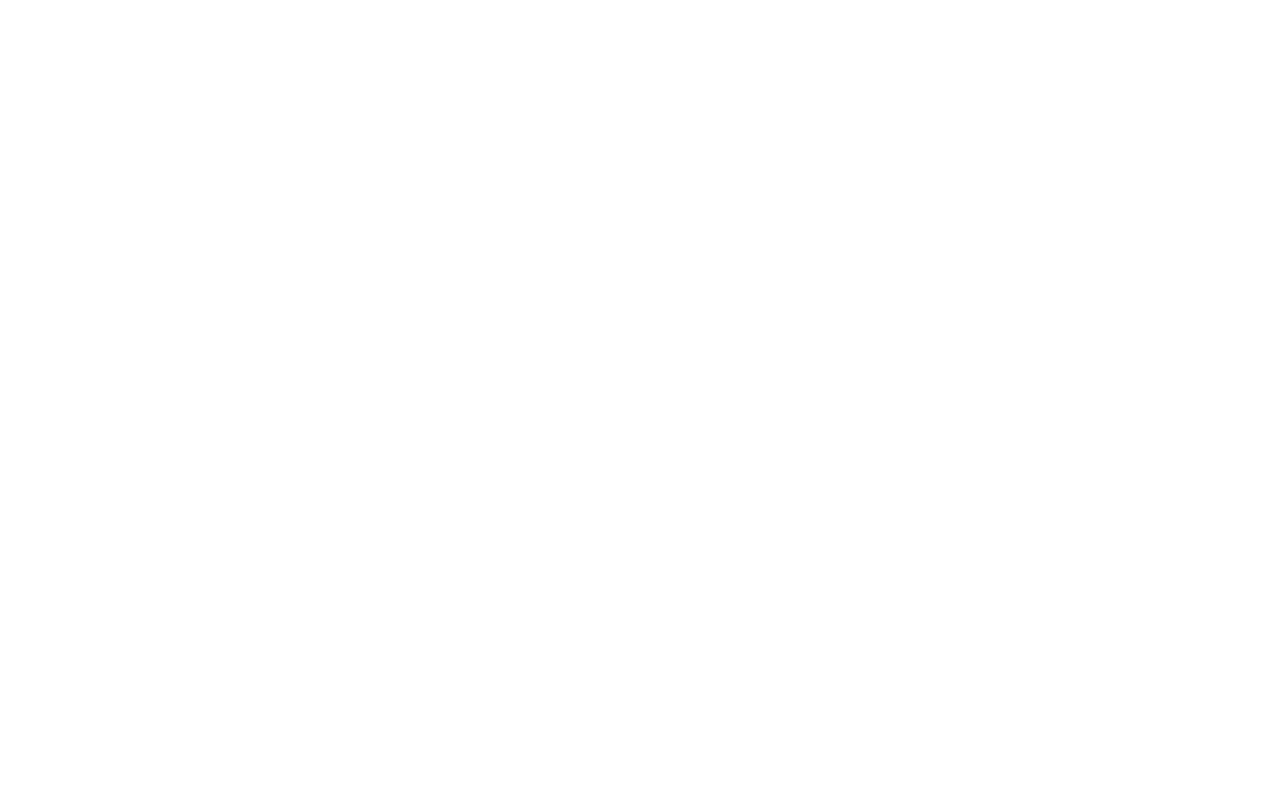
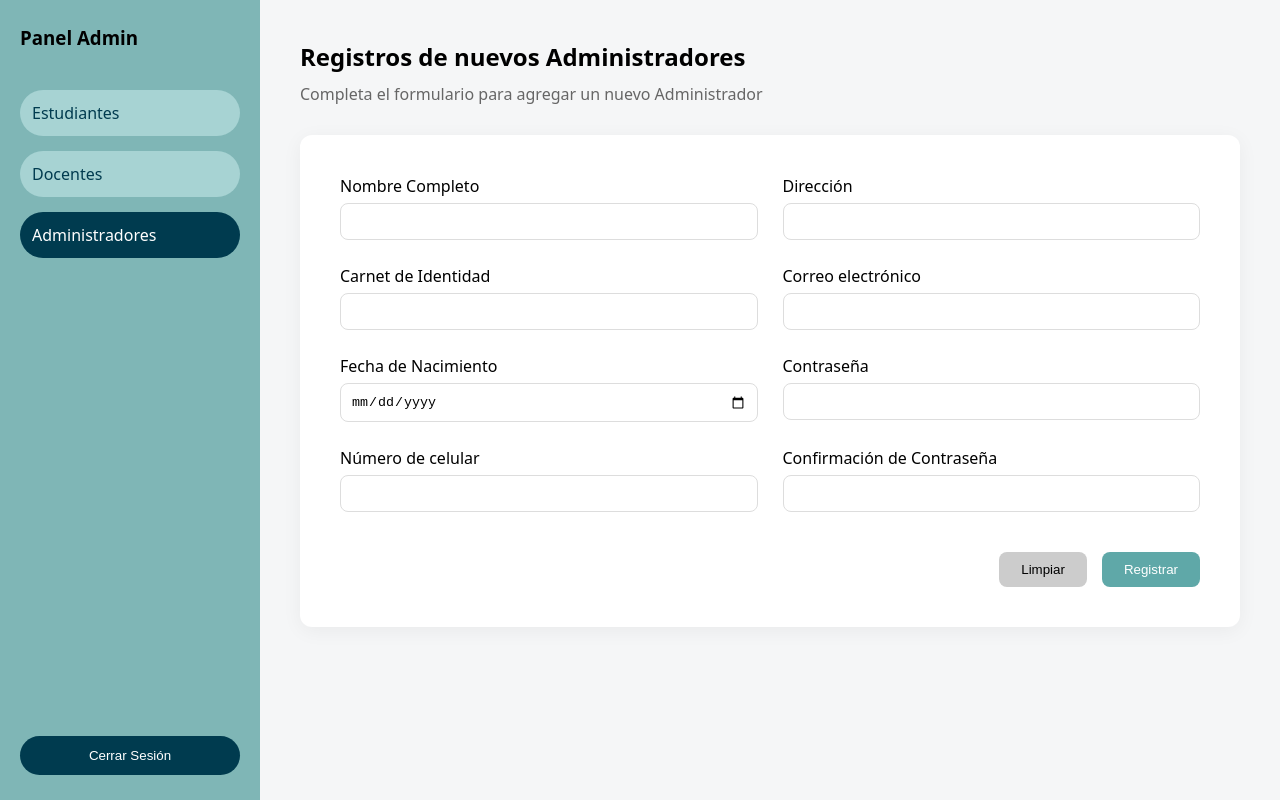
Before and after one commit to Kira2602/Frontend-Sistema-Inscripcion-Cursos, a Vue app: page /seguridad/registrarAdmin in a window 1280 px wide. Before the commit this address had no page. Built offline with nearby package versions, Linux system fonts and the light colour scheme.

Commit message:
Creación inicial de Módulo de seguridad.
- Uso de sidebar para navegar
- Creación del formulario de agregado de administradores

```diff
--- /dev/null
+++ b/src/layouts/SeguridadLayout.vue
@@ -0,0 +1,28 @@
+<template>
+  <div class="admin-container">
+    <Sidebar />
+
+    <div class="content">
+      <router-view />
+    </div>
+  </div>
+</template>
+
+<script setup>
+import Sidebar from '../modulos/seguridad/components/sidebar.vue';
+</script>
+
+<style scoped>
+.admin-container {
+  display: flex;
+  height: 100%;
+}
+
+.content {
+  height: 100%;
+  flex: 1;
+  padding: 40px;
+  background: #f5f6f7;
+  overflow-y: auto;
+}
+</style>
--- a/src/main.js
+++ b/src/main.js
@@ -1,5 +1,5 @@
 import { createApp } from "vue";
 import App from "./App.vue";
 import router from "./router";
-
+import './style.css'
 createApp(App).use(router).mount("#app");
--- /dev/null
+++ b/src/modulos/seguridad/components/Sidebar.vue
@@ -0,0 +1,61 @@
+<template>
+  <aside class="sidebar">
+    <div class="logo">
+      <h3>Panel Admin</h3>
+    </div>
+
+    <nav class="menu">
+      <router-link to="registrarEstudiantes">Estudiantes</router-link>
+      <router-link to="registrarDocentes">Docentes</router-link>
+      <router-link to="registrarAdmin">Administradores</router-link>
+    </nav>
+    <button class="logout">Cerrar Sesión</button>
+  </aside>
+</template>
+
+
+<style scoped>
+.sidebar {
+  width: 260px;
+  min-width: 260px; /* importante */
+  height: 100%;
+  background: #7fb6b6;
+  display: flex;
+  flex-direction: column;
+  padding: 25px 20px;
+}
+
+.logo {
+  margin-bottom: 40px;
+}
+
+.menu {
+  display: flex;
+  flex-direction: column;
+  gap: 15px;
+  flex-grow: 1;
+}
+
+.menu a {
+  text-decoration: none;
+  padding: 12px;
+  border-radius: 25px;
+  background: #a7d3d3;
+  color: #003b4f;
+  font-weight: 500;
+}
+
+.menu a.router-link-active {
+  background: #003b4f;
+  color: white;
+}
+
+.logout {
+  padding: 12px;
+  border-radius: 25px;
+  border: none;
+  background: #003b4f;
+  color: white;
+  cursor: pointer;
+}
+</style>
--- /dev/null
+++ b/src/modulos/seguridad/views/RegistrarAdmin.vue
@@ -0,0 +1,122 @@
+<template>
+  <div>
+    <h2>Registros de nuevos Administradores</h2>
+    <p>Completa el formulario para agregar un nuevo Administrador</p>
+
+    <div class="form-card">
+      <form>
+        <div class="grid">
+          <div>
+            <label>Nombre Completo</label>
+            <input type="text" />
+          </div>
+
+          <div>
+            <label>Dirección</label>
+            <input type="text" />
+          </div>
+
+          <div>
+            <label>Carnet de Identidad</label>
+            <input type="text" />
+          </div>
+
+          <div>
+            <label>Correo electrónico</label>
+            <input type="email" />
+          </div>
+
+          <div>
+            <label>Fecha de Nacimiento</label>
+            <input type="date" />
+          </div>
+
+          <div>
+            <label>Contraseña</label>
+            <input type="password" />
+          </div>
+
+          <div>
+            <label>Número de celular</label>
+            <input type="text" />
+          </div>
+
+          <div>
+            <label>Confirmación de Contraseña</label>
+            <input type="password" />
+          </div>
+        </div>
+
+        <div class="buttons">
+          <button type="reset" class="btn-clear">Limpiar</button>
+          <button type="submit" class="btn-register">Registrar</button>
+        </div>
+      </form>
+    </div>
+  </div>
+</template>
+
+<style scoped>
+h2 {
+  margin-bottom: 10px;
+}
+
+p {
+  margin-bottom: 30px;
+  color: #666;
+}
+
+.form-card {
+  background: white;
+  padding: 40px;
+  border-radius: 12px;
+  box-shadow: 0 4px 20px rgba(0,0,0,0.05);
+}
+
+.grid {
+  display: grid;
+  grid-template-columns: 1fr 1fr;
+  gap: 25px;
+}
+
+label {
+  display: block;
+  margin-bottom: 6px;
+  font-weight: 500;
+}
+
+input {
+  width: 100%;
+  padding: 10px;
+  border-radius: 8px;
+  border: 1px solid #ddd;
+  transition: 0.2s;
+}
+
+input:focus {
+  border-color: #5fa8a8;
+  outline: none;
+}
+
+.buttons {
+  margin-top: 40px;
+  display: flex;
+  justify-content: flex-end;
+  gap: 15px;
+}
+
+.btn-clear {
+  background: #ccc;
+  border: none;
+  padding: 10px 22px;
+  border-radius: 8px;
+}
+
+.btn-register {
+  background: #5fa8a8;
+  border: none;
+  padding: 10px 22px;
+  border-radius: 8px;
+  color: white;
+}
+</style>
--- /dev/null
+++ b/src/modulos/seguridad/views/RegistrarDocentes.vue
@@ -0,0 +1,3 @@
+<template>
+    <h1>Registrar Docentes</h1>
+</template>
--- /dev/null
+++ b/src/modulos/seguridad/views/RegistrarEstudiantes.vue
@@ -0,0 +1,3 @@
+<template>
+    <h1>Registro Estudiantes</h1>
+</template>
--- a/src/router/index.js
+++ b/src/router/index.js
@@ -1,16 +1,37 @@
 import { createRouter, createWebHistory } from "vue-router";
-
+import AdminLayout from "../layouts/SeguridadLayout.vue";
+import RegistrarAdmin from "../modulos/seguridad/views/RegistrarAdmin.vue";
+import RegistrarEstudiantes from "../modulos/seguridad/views/RegistrarEstudiantes.vue";
+import RegistrarDocentes from "../modulos/seguridad/views/RegistrarDocentes.vue";
 const routes = [
-    {
-    path: "/",
-    name: "Home",
-    component: () => import("../views/Home.vue"),
-    },
+  {
+    path: "/seguridad",
+    component: AdminLayout,
+    children: [
+        {
+            path:"",
+            redirect:{name:"registrarAdmin"}
+        },
+        {
+            path: "registrarAdmin",
+            name:"registrarAdmin",
+            component: RegistrarAdmin
+        },
+        {
+            path: "registrarEstudiantes",
+            name:"registrarEstudiantes",
+            component: RegistrarEstudiantes
+        },
+        {
+            path:"registrarDocentes",
+            name:"registrarDocentes",
+            component:RegistrarDocentes
+        }
+    ]
+  }
 ];
 
-const router = createRouter({
-    history: createWebHistory(import.meta.env.BASE_URL),
-    routes,
+export default createRouter({
+  history: createWebHistory(),
+  routes,
 });
-
-export default router;
--- a/src/style.css
+++ b/src/style.css
@@ -1,79 +1,16 @@
-:root {
-  font-family: system-ui, Avenir, Helvetica, Arial, sans-serif;
-  line-height: 1.5;
-  font-weight: 400;
-
-  color-scheme: light dark;
-  color: rgba(255, 255, 255, 0.87);
-  background-color: #242424;
-
-  font-synthesis: none;
-  text-rendering: optimizeLegibility;
-  -webkit-font-smoothing: antialiased;
-  -moz-osx-font-smoothing: grayscale;
+/* RESET GLOBAL */
+* {
+  margin: 0;
+  padding: 0;
+  box-sizing: border-box;
 }
 
-a {
-  font-weight: 500;
-  color: #646cff;
-  text-decoration: inherit;
-}
-a:hover {
-  color: #535bf2;
+html, body, #app {
+  height: 100%;
+  width: 100%;
 }
 
 body {
-  margin: 0;
-  display: flex;
-  place-items: center;
-  min-width: 320px;
-  min-height: 100vh;
+  font-family: system-ui, Avenir, Helvetica, Arial, sans-serif;
+  background-color: #f5f6f7;
 }
-
-h1 {
-  font-size: 3.2em;
-  line-height: 1.1;
-}
-
-button {
-  border-radius: 8px;
-  border: 1px solid transparent;
-  padding: 0.6em 1.2em;
-  font-size: 1em;
-  font-weight: 500;
-  font-family: inherit;
-  background-color: #1a1a1a;
-  cursor: pointer;
-  transition: border-color 0.25s;
-}
-button:hover {
-  border-color: #646cff;
-}
-button:focus,
-button:focus-visible {
-  outline: 4px auto -webkit-focus-ring-color;
-}
-
-.card {
-  padding: 2em;
-}
-
-#app {
-  max-width: 1280px;
-  margin: 0 auto;
-  padding: 2rem;
-  text-align: center;
-}
-
-@media (prefers-color-scheme: light) {
-  :root {
-    color: #213547;
-    background-color: #ffffff;
-  }
-  a:hover {
-    color: #747bff;
-  }
-  button {
-    background-color: #f9f9f9;
-  }
-}
```
